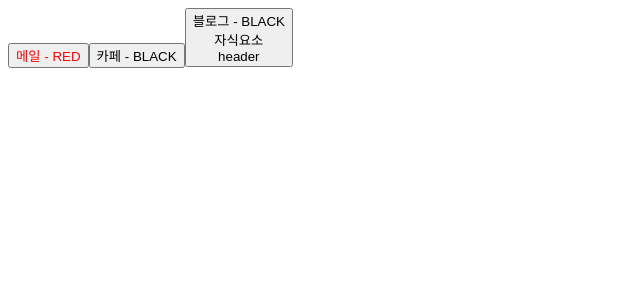
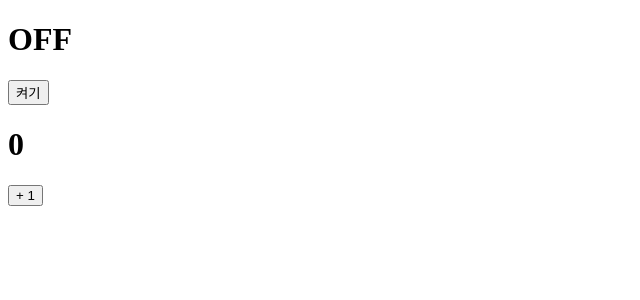
Before and after one commit to Jujungmin/onebite-react, a React (Vite) app in the folder section05/: page / in a window 1280 px wide. Shown: the top 300 px of the page, without its empty margins (0-640 px from the left). Built offline with nearby package versions, Linux system fonts and the light colour scheme.

Commit message:
React.js입문-State로상태관리하기

```diff
--- a/section05/src/App.jsx
+++ b/section05/src/App.jsx
@@ -1,24 +1,30 @@
-import './App.css'
-import Button from './components/Button';
-import Header from './components/Header';
+import './App.css';
+import { useState } from 'react';
 
 function App() {
-  const buttonProps = {
-    text: '메일',
-    color: 'red',
-    a: 1,
-    b: 2,
-    c: 3,
-  }
+  const [count, setCount] = useState(0);
+  const [light, setLight] = useState('OFF');
 
   return (
     <>
-      <Button {...buttonProps} />
-      <Button text='카페' />
-      <Button text={'블로그'}>
-        <div>자식요소</div>
-        <Header />
-      </Button>
+      <div>
+        <h1>{light}</h1>
+        <button
+          onClick={() => {
+            setLight(light === 'ON' ? 'OFF' : 'ON')
+          }}
+        >
+          {light === 'ON' ? '끄기' : '켜기'}
+        </button>
+      </div>
+      <div>
+        <h1>{count}</h1>
+        <button
+          onClick={() => {
+            setCount(count + 1)
+          }}
+        >+ 1</button>
+      </div>
     </>
   )
 }
```
